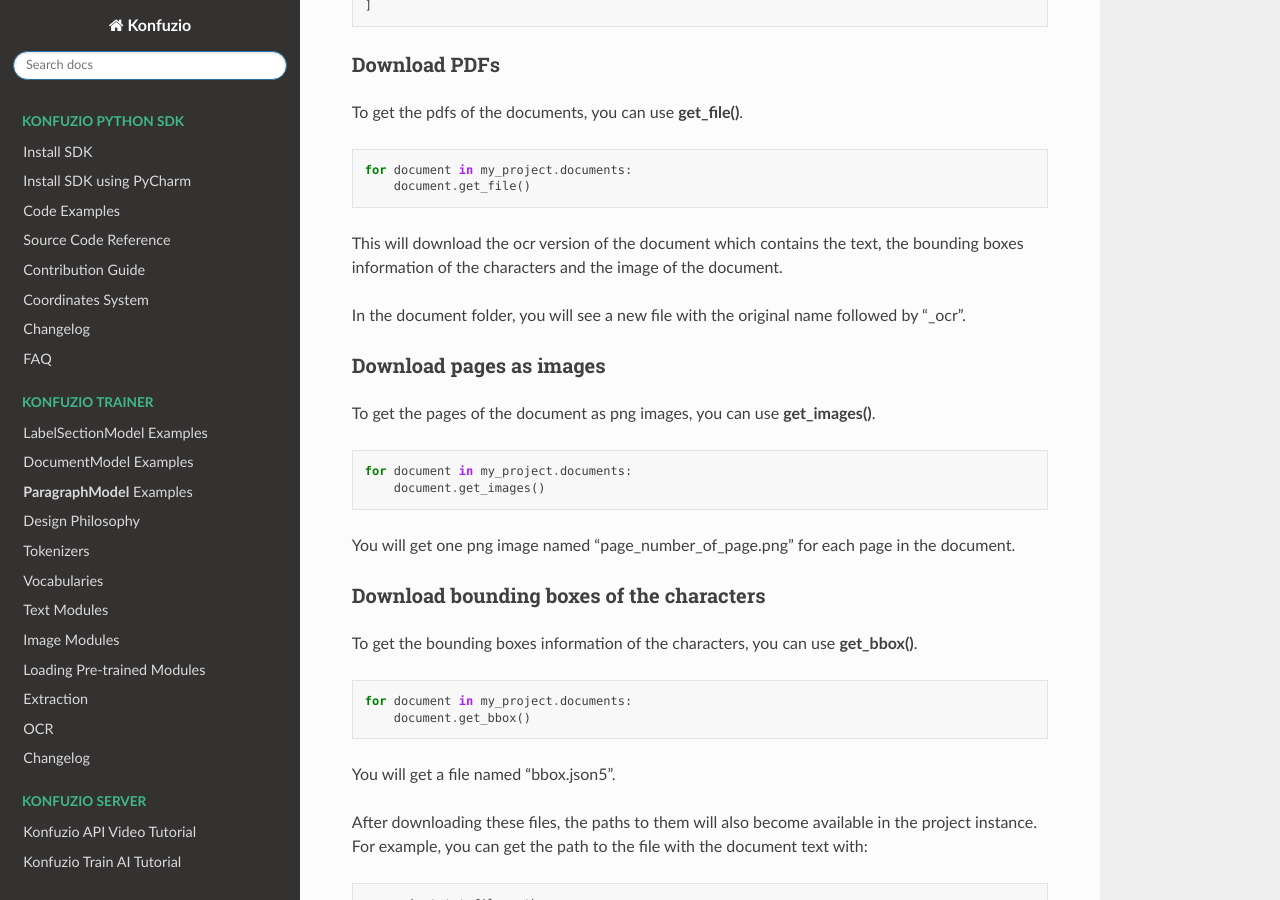
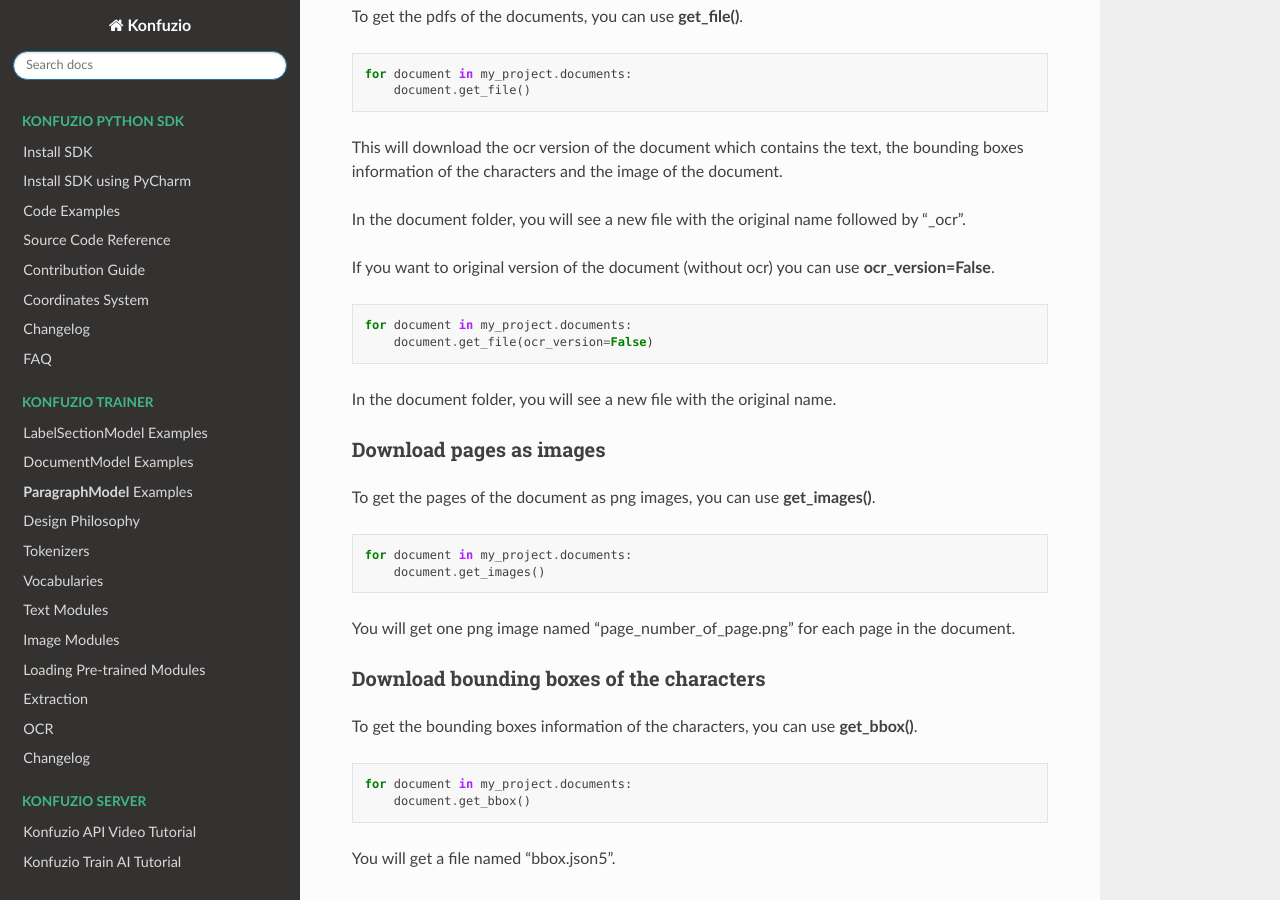
Before and after one commit to konfuzio-ai/konfuzio-sdk, a Sphinx documentation site: the page built from docs/sdk/examples/intro.md, in a window 1280 px wide and 900 px high, scrolled down 3491 px. Built offline with Sphinx 7.4.7 and the Read the Docs theme 2.0.0, drawn with Linux system fonts in a browser that asks for light colours; some of the changed text lies outside the part shown.

Commit message:
update example for get_file

````diff
--- a/docs/sdk/examples/intro.md
+++ b/docs/sdk/examples/intro.md
@@ -192,6 +192,15 @@
 
 In the document folder, you will see a new file with the original name followed by "_ocr".
 
+If you want to original version of the document (without ocr) you can use **ocr_version=False**.
+
+```python
+for document in my_project.documents:
+    document.get_file(ocr_version=False)
+```
+
+In the document folder, you will see a new file with the original name.
+
 #### Download pages as images
 To get the pages of the document as png images, you can use **get_images()**.
 
````
